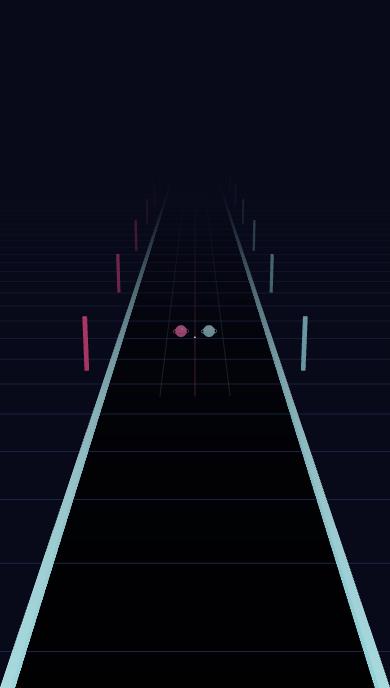
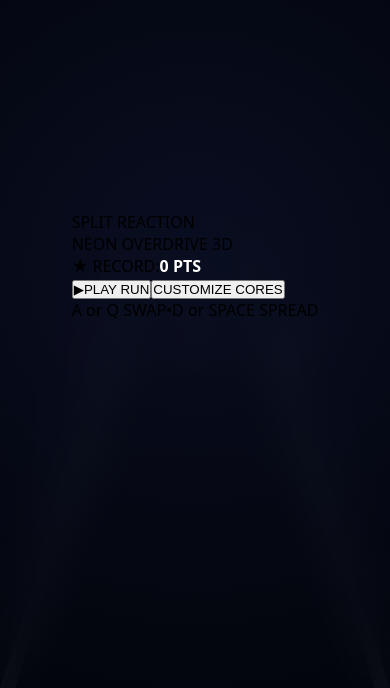
Before and after one commit to shashreek6-dev/SplitSplit, a React (Vite) app: page / in a window 390 px wide. Shown: the part 156-844 px from the top of the page. Built offline with nearby package versions, Linux system fonts and the light colour scheme.

Commit message:
Mobile Fix 11

```diff
--- a/src/App.tsx
+++ b/src/App.tsx
@@ -130,7 +130,6 @@ function ArchetypeMeshIcon({ shape, colorA, colorB }: { shape: string; colorA: n
 export default function App() {
   const mountRef = useRef<HTMLDivElement>(null);
 
-  // React State Machine — Start immediately on 'START' menu
   const [score, setScore] = useState(0);
   const [bestScore, setBestScore] = useState(Number(localStorage.getItem('split_best') || 0));
   const [shards, setShards] = useState(Number(localStorage.getItem('split_shards') || 0));
@@ -173,7 +172,6 @@ export default function App() {
   useEffect(() => {
     if (!mountRef.current) return;
 
-    // --- 1. PROCEDURAL AUDIO SYNTHESIZER ---
     let audioCtx: AudioContext | null = null;
     let musicBus: GainNode | null = null;
     let sfxBus: GainNode | null = null;
--- a/src/index.css
+++ b/src/index.css
@@ -16,7 +16,22 @@
   color: #ffffff;
   overflow: hidden;
 }
-
+.modal-overlay {
+  position: fixed !important;
+  inset: 0 !important;
+  width: 100vw !important;
+  height: 100vh !important;
+  background: radial-gradient(circle at center, rgba(10, 15, 35, 0.82) 0%, rgba(3, 5, 12, 0.96) 100%) !important;
+  backdrop-filter: blur(20px);
+  -webkit-backdrop-filter: blur(20px);
+  display: flex !important;
+  flex-direction: column !important;
+  align-items: center !important;
+  justify-content: center !important;
+  padding: 24px;
+  z-index: 9999 !important;
+  pointer-events: auto !important;
+}
 .shop-grid {
   display: grid;
   grid-template-columns: repeat(2, 1fr);
```
